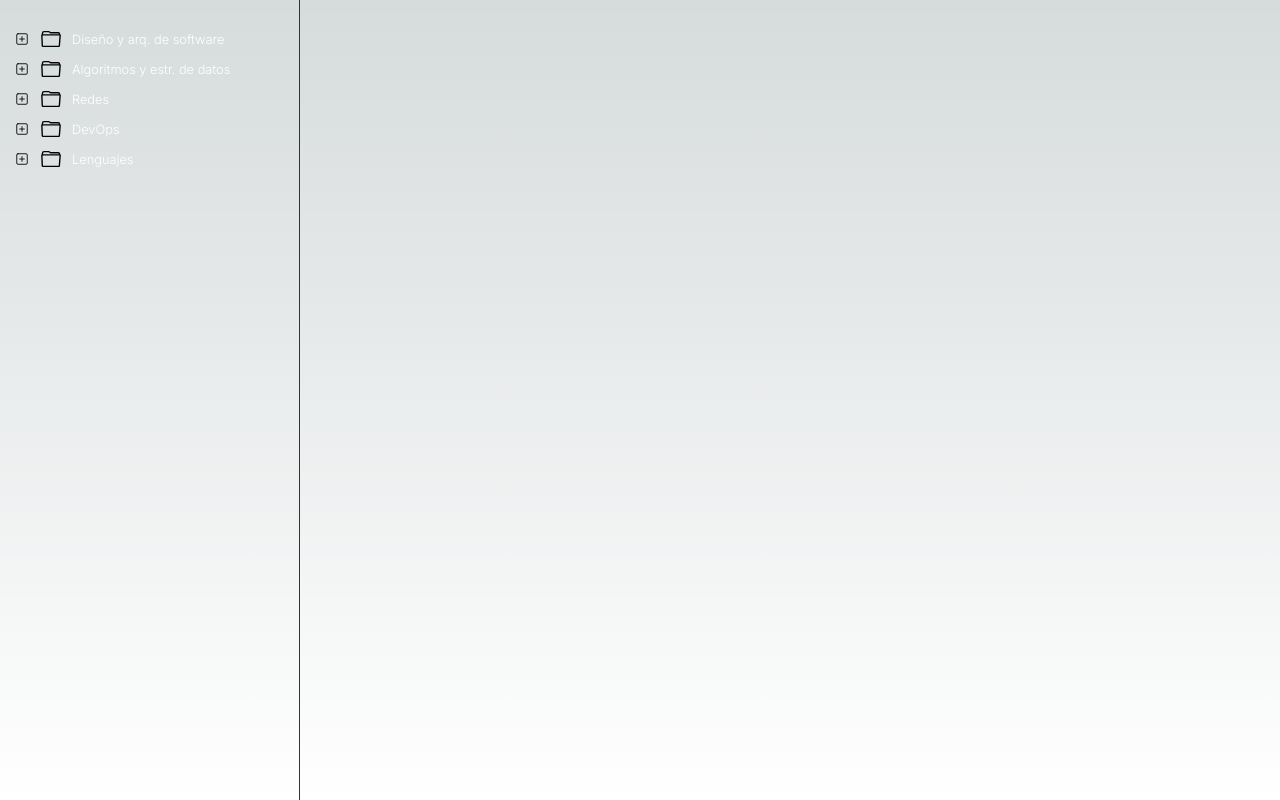
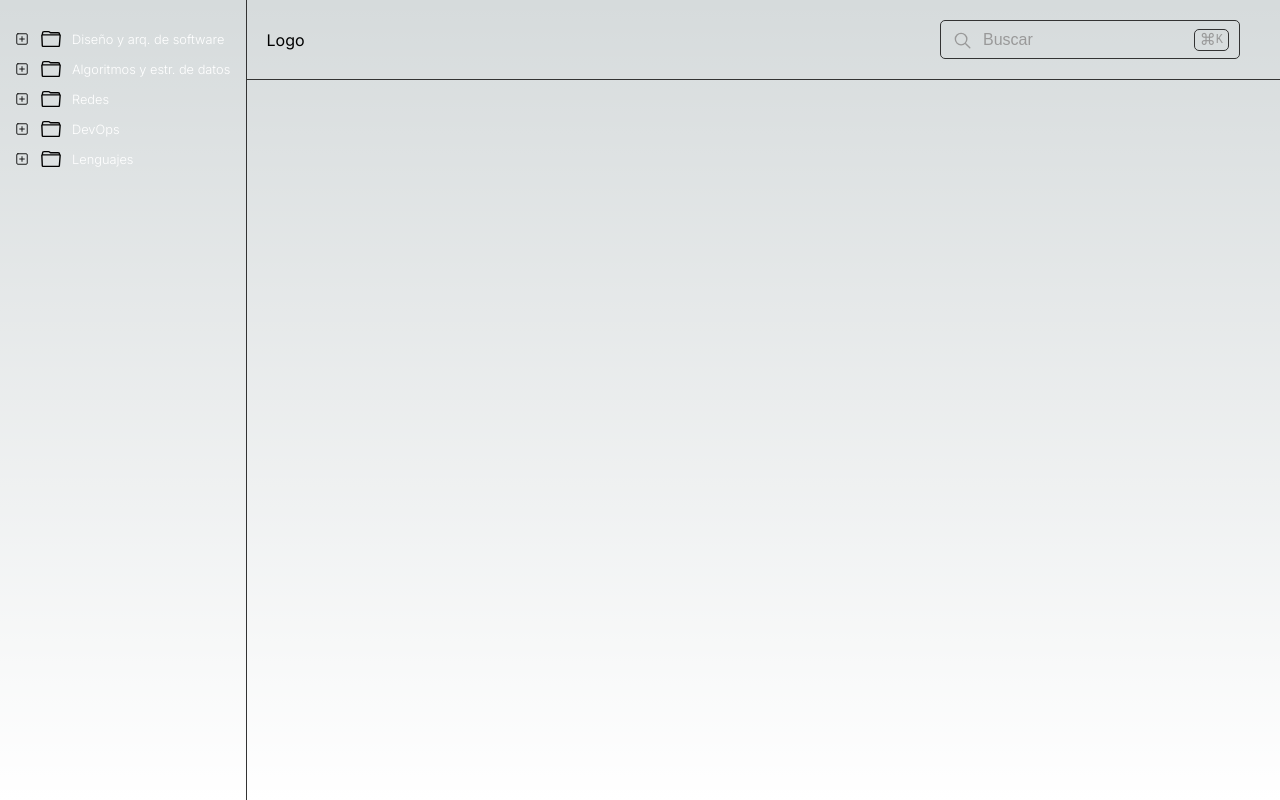
Before and after one commit to FranciscoJBrito/software_engineer_docs, a Next.js app: page / in a window 1280 px wide. Built offline with nearby package versions, Linux system fonts and the light colour scheme.

Commit message:
adding navbar component to layout page

```diff
--- a/src/app/layout.tsx
+++ b/src/app/layout.tsx
@@ -3,6 +3,7 @@ import { Inter } from "next/font/google";
 import "./globals.css";
 import styles from "./layout.module.css";
 import Sidebar from "./ui/Sidebar/Sidebar";
+import NavBar from "./ui/NavBar/NavBar";
 
 const inter = Inter({ subsets: ["latin"] });
 
@@ -21,6 +22,7 @@ export default function RootLayout({
       <body className={inter.className}>
         <div className={styles.main_layout_container}>
           <Sidebar />
+          <NavBar />
           <div>{children}</div>
         </div>
       </body>
```
